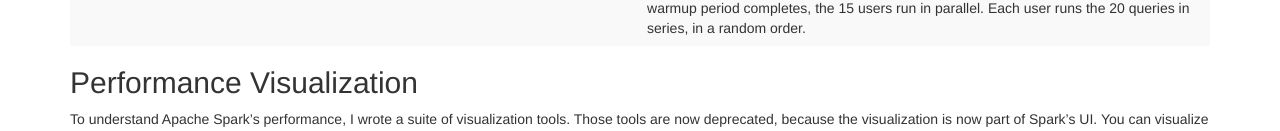
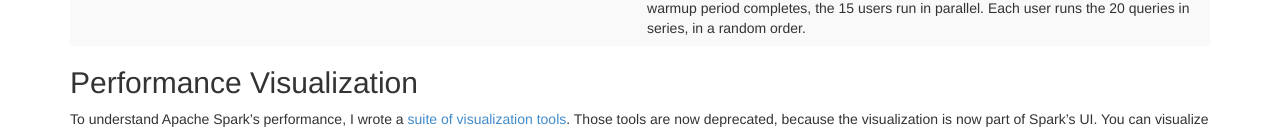
Before and after one commit to kayousterhout/trace-analysis, a Jekyll site: the page built from index.md, in a window 1280 px wide. Shown: the part 1354-1485 px from the top of the page. Built offline with Jekyll 4.4.1, drawn with Linux system fonts in a browser that asks for light colours; some of the changed lines change nothing that is shown; some of the changed text lies outside the part shown.

Commit message:
Added back link to visualization tools

```diff
--- a/index.md
+++ b/index.md
@@ -148,7 +148,7 @@
 
 ## Performance Visualization
 
-To understand Apache Spark's performance, I wrote a suite of visualization tools.  Those tools are
+To understand Apache Spark's performance, I wrote a <a href="https://github.com/kayousterhout/trace-analysis">suite of visualization tools</a>.  Those tools are
 now deprecated, because the visualization is now part of Spark's UI.  You can visualize how the
 tasks in a stage are spending their time, click on the detail page for a particular stage, and
 then click on the "Event Timeline" link. The UI will display a timeline like this:
```
